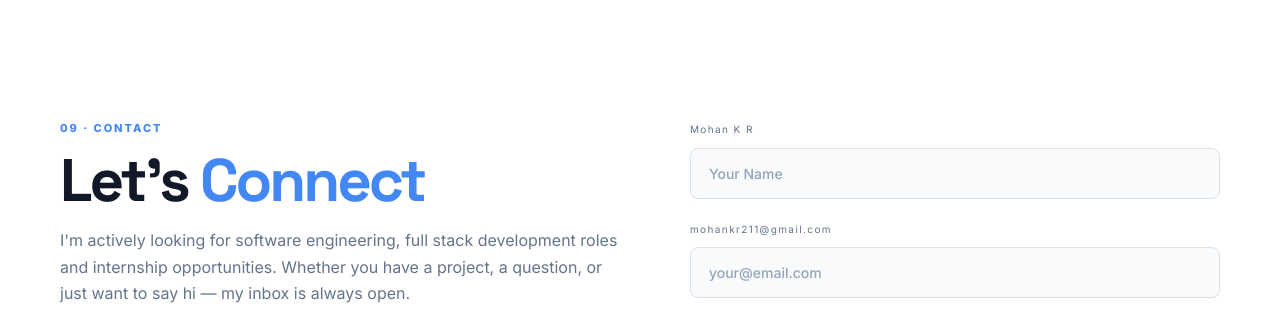
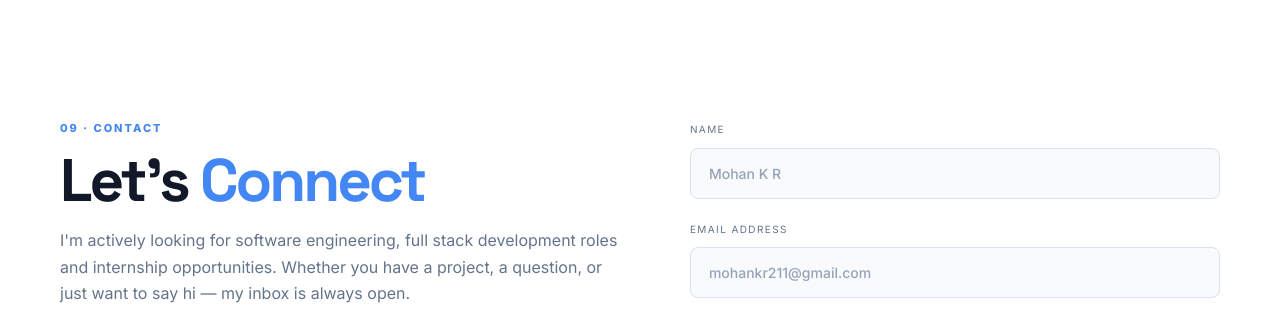
Before and after one commit to Mohankr22/mohankr22.github.io, a plain HTML site: page index.html in a window 1280 px wide. Shown: the part 6220-6537 px from the top of the page. Drawn offline with Linux system fonts and the light colour scheme.

Commit message:
Change contact form labels and placeholders

```diff
--- a/index.html
+++ b/index.html
@@ -264,10 +264,10 @@
             </div>
           </div>
           <form class="contact-form reveal delay-1" id="contactForm">
-            <label for="contactName">Mohan K R</label>
-            <input id="contactName" name="name" type="text" placeholder="Your Name" required>
-            <label for="contactEmail">mohankr211@gmail.com</label>
-            <input id="contactEmail" name="email" type="email" placeholder="your@email.com" required>
+            <label for="contactName">NAME</label>
+            <input id="contactName" name="name" type="text" placeholder="Mohan K R" required>
+            <label for="contactEmail">EMAIL ADDRESS</label>
+            <input id="contactEmail" name="email" type="email" placeholder="mohankr211@gmail.com" required>
             <label for="contactMessage">MESSAGE</label>
             <textarea id="contactMessage" name="message" placeholder="Tell me about the opportunity or project..." required></textarea>
             <button class="btn primary" type="submit">SEND MESSAGE <span>→</span></button>
```
